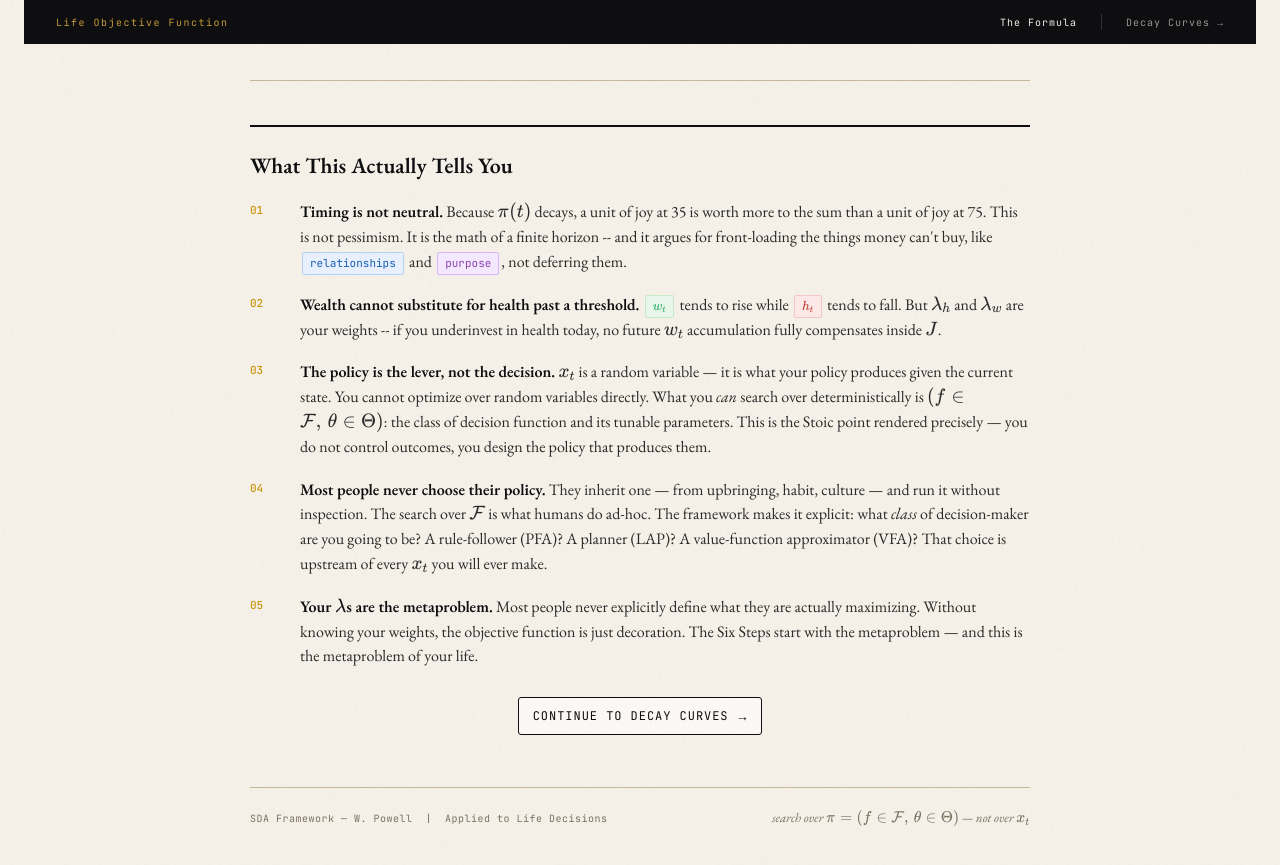
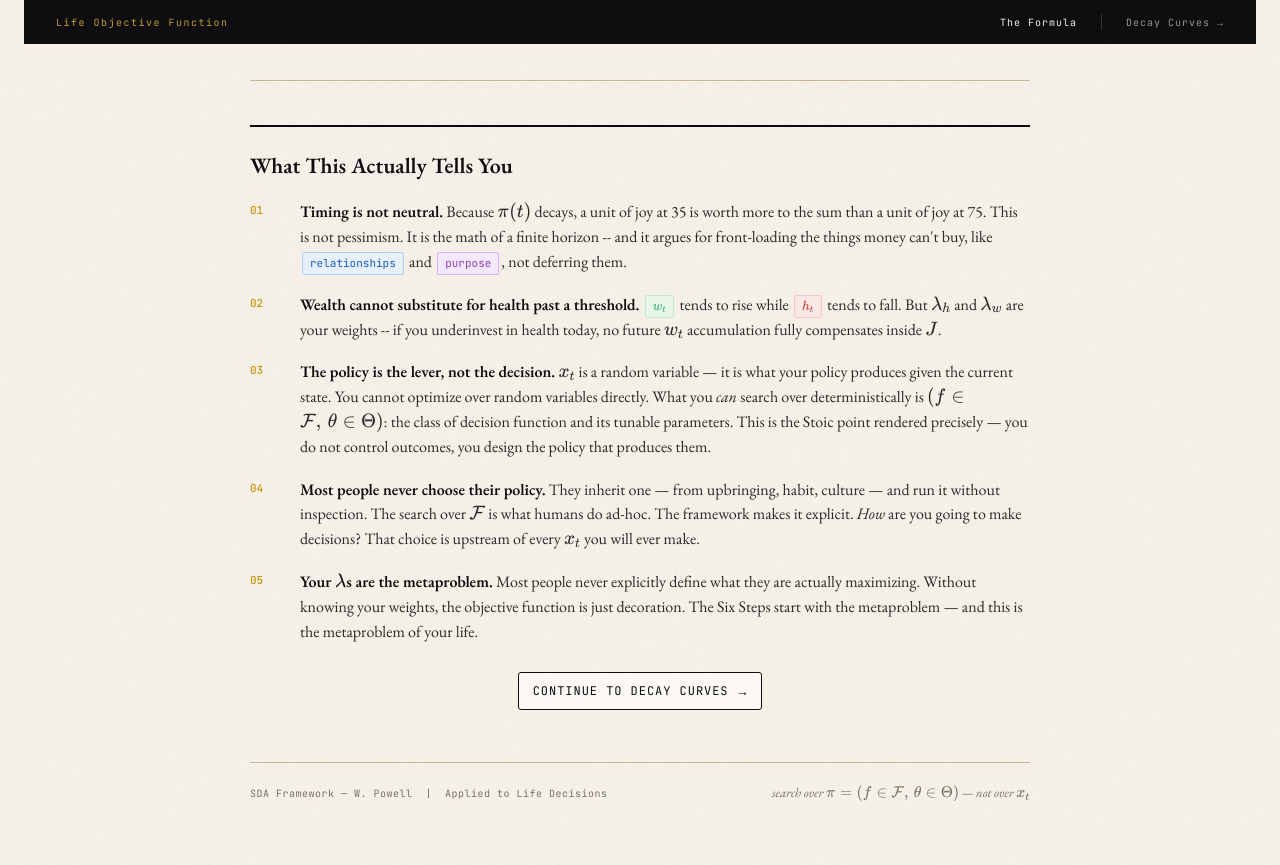
Before and after one commit to JohnBElam/my-site, a Jekyll site: the page life-objective-function/index.html, which Jekyll copies as it is, in a window 1280 px wide and 900 px high, scrolled down 1490 px. Shown: the top 865 px of the window. Built offline with Jekyll 4.4.1, drawn with Linux system fonts in a browser that asks for light colours.

```diff
--- a/life-objective-function/index.html
+++ b/life-objective-function/index.html
@@ -560,7 +560,7 @@
     <div class="insight-row">
       <div class="insight-num">04</div>
       <div class="insight-text">
-        <strong>Most people never choose their policy.</strong> They inherit one &mdash; from upbringing, habit, culture &mdash; and run it without inspection. The search over $\mathcal{F}$ is what humans do ad-hoc. The framework makes it explicit: what <em>class</em> of decision-maker are you going to be? A rule-follower (PFA)? A planner (LAP)? A value-function approximator (VFA)? That choice is upstream of every $x_t$ you will ever make.
+        <strong>Most people never choose their policy.</strong> They inherit one &mdash; from upbringing, habit, culture &mdash; and run it without inspection. The search over $\mathcal{F}$ is what humans do ad-hoc. The framework makes it explicit. <em>How</em> are you going to make decisions? That choice is upstream of every $x_t$ you will ever make.
       </div>
     </div>
 
```
